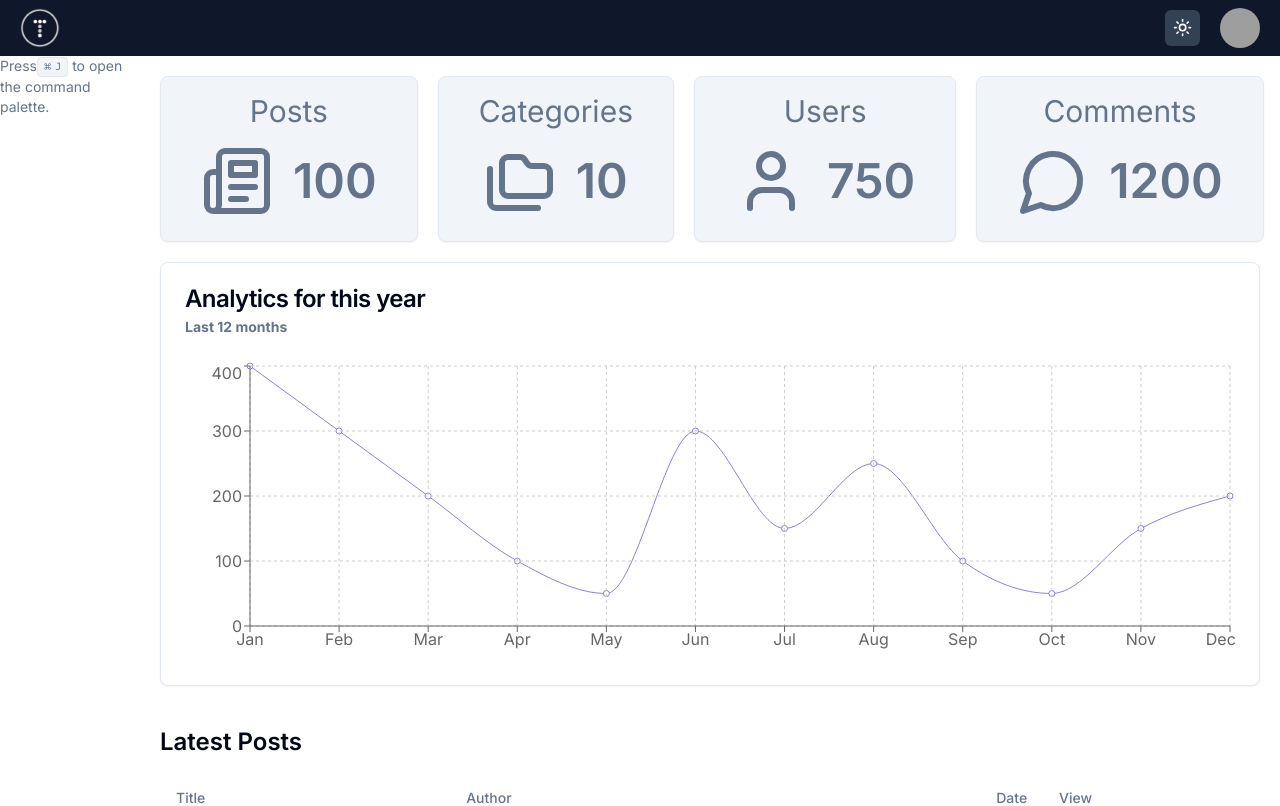
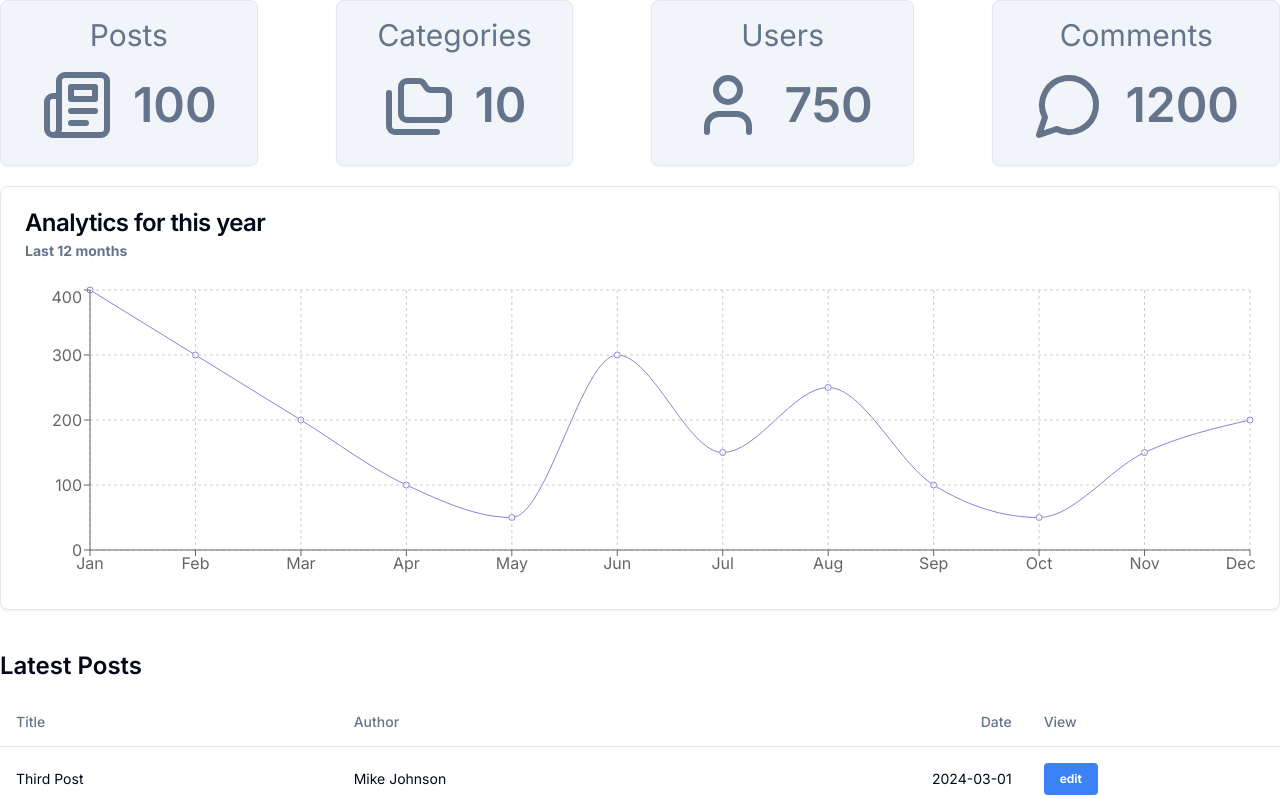
Before and after one commit to danielulelu/Fauna-with-nextjs, a Next.js app in the folder maven-dashboard/: page / in a window 1280 px wide. Shown: the top 806 px of the page. Built offline with nearby package versions, Linux system fonts and the light colour scheme; grey boxes are pictures that could not be loaded.

Commit message:
cut out Navbar and Sidebar from the app/layout

```diff
--- a/maven-dashboard/app/layout.tsx
+++ b/maven-dashboard/app/layout.tsx
@@ -1,8 +1,6 @@
 import type { Metadata } from "next";
 import { Inter } from "next/font/google";
 import "./globals.css";
-import Navbar from "../components/Navbar";
-import Sidebar from "../components/Sidebar";
 import { Toaster } from "@/components/ui/toaster";
 import { ThemeProvider } from "../components/providers/ThemeProvider";
 
@@ -27,16 +25,8 @@ export default function RootLayout({
           enableSystem={false}
           storageKey="dashboard-theme"
         >
-          <Navbar />
-          <div className="flex">
-            <div className="hidden md:block h-[100vh] w-[300px]">
-              <Sidebar />
-            </div>
-            <div className="p-5 w-full md:max-w-[1140px]">
-              {children}
-              <Toaster />
-            </div>
-          </div>
+          {children}
+          <Toaster />
         </ThemeProvider>
       </body>
     </html>
```
